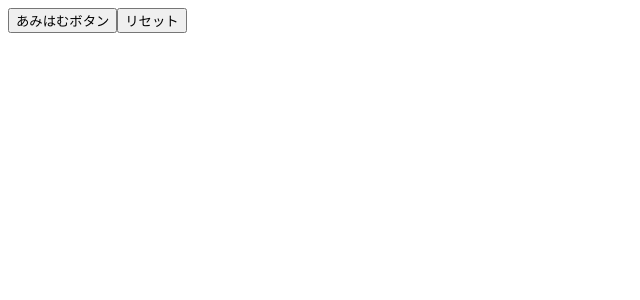
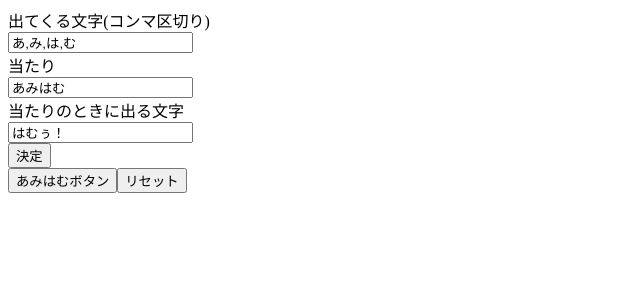
Before and after one commit to kjfsm/react-pages, a React (Vite) app: page / in a window 1280 px wide. Shown: the top 300 px of the page, without its empty margins (0-640 px from the left). Built offline with nearby package versions, Linux system fonts and the light colour scheme.

Commit message:
変えれる

```diff
--- a/package.json
+++ b/package.json
@@ -14,7 +14,7 @@
   "scripts": {
     "start": "parcel ./src/index.html -p 3000 --open",
     "watch": "parcel watch ./src/index.html",
-    "build": "parcel build ./src/index.html --out-dir docs --public-url ."
+    "build": "rm docs/*; parcel build ./src/index.html --no-cache --no-source-maps --out-dir docs --public-url ."
   },
   "private": true
 }
--- a/src/App.tsx
+++ b/src/App.tsx
@@ -1,14 +1,17 @@
 import React, { useState } from "react";
 
-interface AppState {
-  randomData: string[];
-  clearCheck: string;
-  clearText: string;
-}
-
-const App: React.FC<AppState> = (props) => {
+const App: React.FC = () => {
   const [text, setText] = useState("");
   const [clear, setClear] = useState(false);
+
+  const [randomData, setRandomData] = useState(["あ", "み", "は", "む"]);
+  const [clearCheck, setClearCheck] = useState("あみはむ");
+  const [clearText, setClearText] = useState("はむぅ！");
+  const [gameState, setGameState] = useState({
+    randomData,
+    clearCheck,
+    clearText,
+  });
 
   const getRandom = (data: string[]): string => {
     const index = Math.floor(Math.random() * Math.floor(data.length));
@@ -16,12 +19,12 @@ const App: React.FC<AppState> = (props) => {
   };
 
   const handleClick = () => {
-    if (text.endsWith(props.clearCheck)) {
+    if (text.endsWith(gameState.clearCheck)) {
       setClear(true);
-      setText(text + " " + props.clearText);
+      setText(text + " " + gameState.clearText);
       return;
     }
-    setText(text + getRandom(props.randomData));
+    setText(text + getRandom(gameState.randomData));
   };
 
   const handleReset = () => {
@@ -32,7 +35,40 @@ const App: React.FC<AppState> = (props) => {
   return (
     <>
       <div>
-        <button onClick={handleClick} disabled={clear} >{props.clearCheck + "ボタン"}</button>
+        出てくる文字(コンマ区切り)<br />
+        <input type="text" value={randomData}
+          onChange={(event) => setRandomData(event.target.value.split(","))}
+        />
+      </div>
+      <div>
+        当たり<br />
+        <input type="text" value={clearCheck}
+          onChange={(event) => setClearCheck(event.target.value)}
+        />
+      </div>
+      <div>
+        当たりのときに出る文字<br />
+        <input type="text" value={clearText}
+          onChange={(event) => setClearText(event.target.value)}
+        />
+      </div>
+      <div>
+        <button
+          onClick={() => {
+            setGameState({
+              randomData,
+              clearCheck,
+              clearText,
+            });
+            setText("");
+            setClear(false);
+          }}
+        >
+          決定
+        </button>
+      </div>
+      <div>
+        <button onClick={handleClick} disabled={clear} >{gameState.clearCheck + "ボタン"}</button>
         <button onClick={handleReset} >リセット</button>
         <div>{text}</div>
       </div>
--- a/src/index.tsx
+++ b/src/index.tsx
@@ -3,9 +3,4 @@ import ReactDOM from "react-dom";
 import App from "./App";
 
 ReactDOM.render(
-    <App
-        randomData={["あ", "み", "は", "む"]}
-        clearCheck={"あみはむ"}
-        clearText={"はむぅ！"}
-    />,
-    document.getElementById("root"));
+    <App />, document.getElementById("root"));
```
Also changed, not shown: 7 other files (tests, documents, lock files or other folders).
